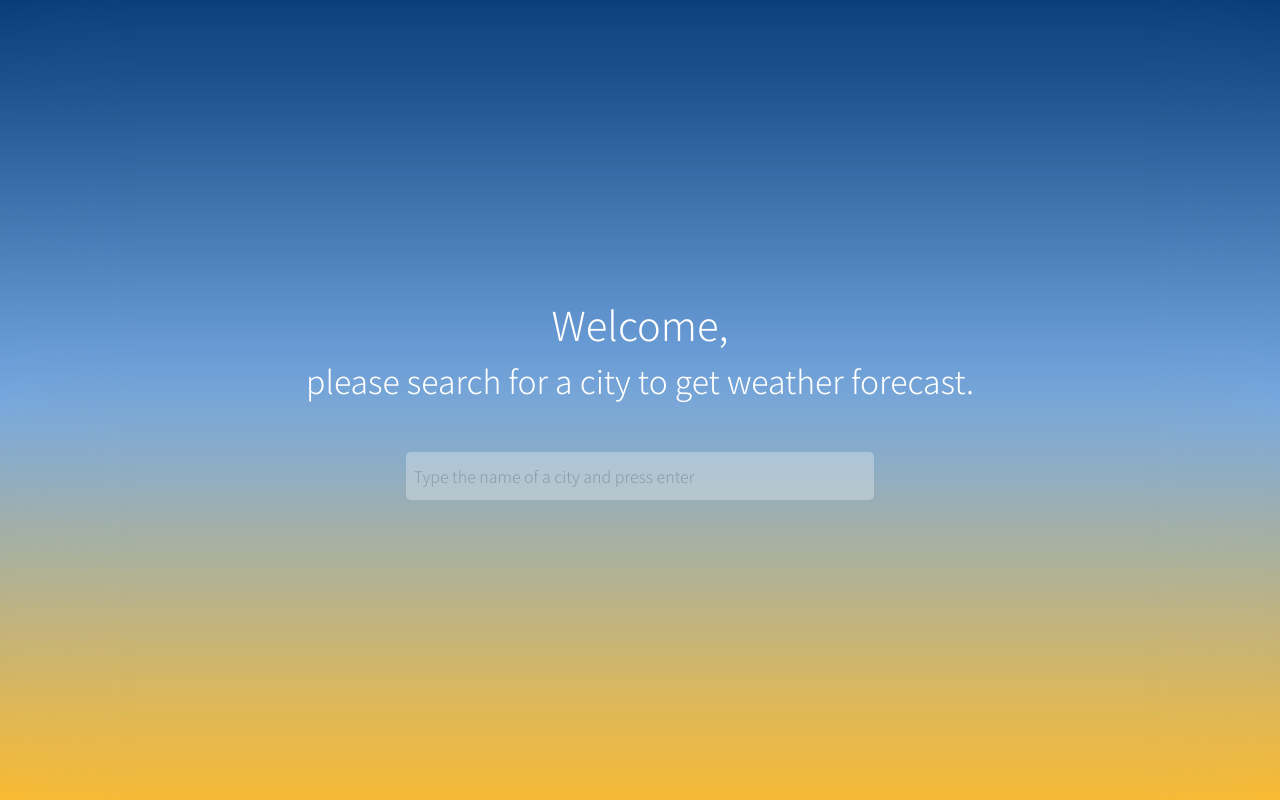
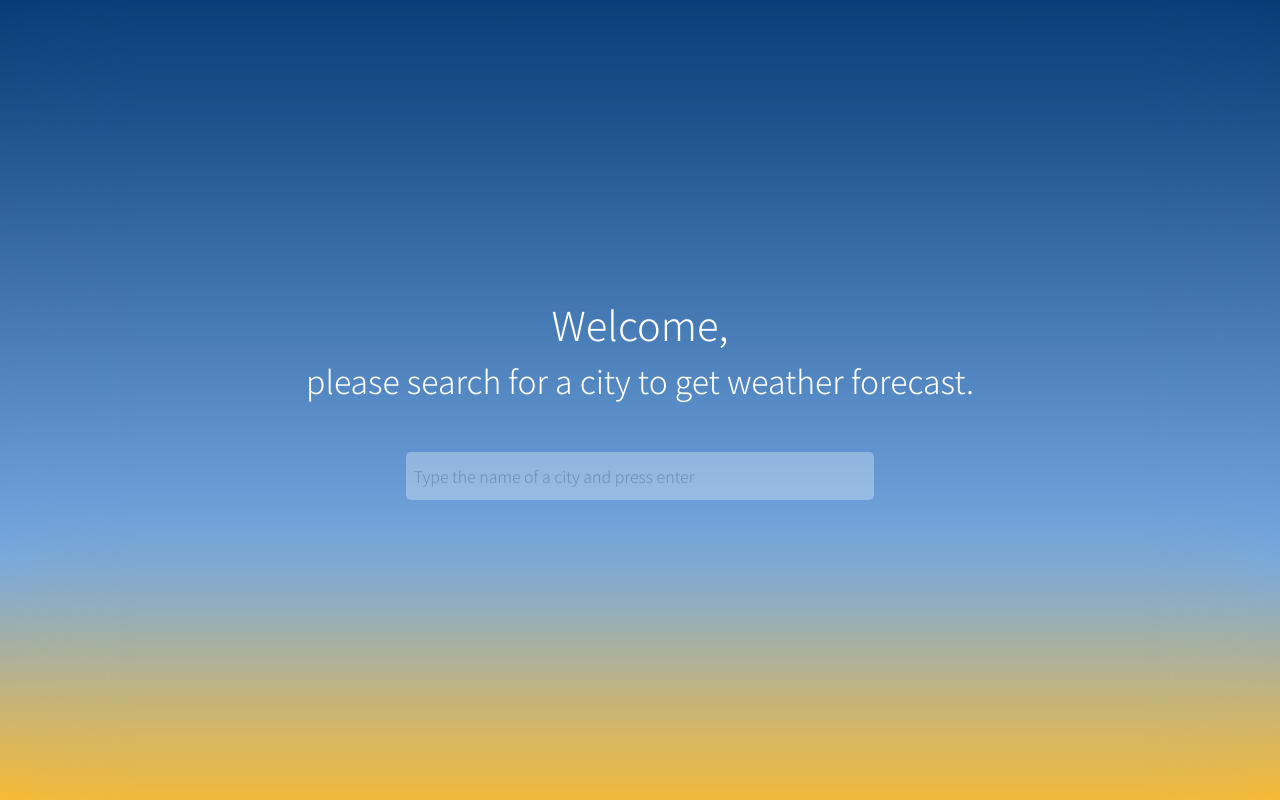
Before and after one commit to saraavvi/weather-forecast-app, a React (Create React App) app: page / in a window 1280 px wide. Built offline with nearby package versions, Linux system fonts and the light colour scheme.

Commit message:
trying to fix the look on smaller screens..

```diff
--- a/src/App.js
+++ b/src/App.js
@@ -1,4 +1,4 @@
-import React, { useState, useEffect } from "react";
+import React, { useState } from "react";
 import { Route, Switch } from "react-router-dom";
 import HomePage from "./pages/HomePage";
 import { WeatherContext } from "./contexts/WeatherContext";
@@ -14,13 +14,11 @@ function App() {
     )
       .then((res) => res.json())
       .then((data) => {
-        console.log(data);
         setCurrentData(data.list[0]);
         localStorage.setItem("cityName", city);
         const daily = data.list.filter((item) => {
           return item.dt_txt.includes("12:00:00");
         })
-        daily.shift()
         setDailyData(
           daily
         );
--- a/src/components/DailyCard.jsx
+++ b/src/components/DailyCard.jsx
@@ -4,7 +4,8 @@ import styled from "styled-components";
 
 const Card = styled.div`
   text-align: center;
-  //   padding: 2rem;
+  // padding: 2rem;
+  width: 100%;
   color: white;
   //   border: 1px solid white;
   p {
--- a/src/components/DailyCardContainer.jsx
+++ b/src/components/DailyCardContainer.jsx
@@ -1,11 +1,21 @@
 import React, { useContext } from "react";
 import { WeatherContext } from "../contexts/WeatherContext";
 import DailyCard from "../components/DailyCard";
+import styled from "styled-components";
+
+const DisplayCards = styled.div`
+display: flex;
+justify-content: space-between;
+@media (max-width: 576px) {
+  display: none;
+}
+`;
+
 
 export default function DailyCardContainer({ kToC, dateToDay }) {
   const { dailyData } = useContext(WeatherContext);
   return (
-    <>
+    <DisplayCards>
       {dailyData.map((item, index) => {
         const weekday = dateToDay(item.dt_txt);
         const temp = kToC(item.main.temp);
@@ -21,6 +31,6 @@ export default function DailyCardContainer({ kToC, dateToDay }) {
           />
         );
       })}
-    </>
+    </DisplayCards>
   );
 }
--- a/src/index.css
+++ b/src/index.css
@@ -1,28 +1,23 @@
 @import url("https://fonts.googleapis.com/css2?family=Noto+Sans+KR:wght@300&display=swap");
 
-body {
+html body {
   background-repeat: no-repeat;
-  background-image: linear-gradient(180deg, #053a76 0%, #77aae4 50%, #fdbb2d 100% );
+  background-image: linear-gradient(180deg, #053a76 0%, #77aae4 70%, #fdbb2d 100% );
+  background-attachment: fixed;
   margin: 0;
-  font-family: -apple-system, BlinkMacSystemFont, "Segoe UI", "Roboto", "Oxygen",
-    "Ubuntu", "Cantarell", "Fira Sans", "Droid Sans", "Helvetica Neue",
-    sans-serif;
   -webkit-font-smoothing: antialiased;
   -moz-osx-font-smoothing: grayscale;
+  font-family: "Noto Sans KR", sans-serif;
+  width: 100%;
+  height: 100%;
+  background-color: #fdbb2d;
+  backdrop-filter: blur(50px);
 }
 html {
   width: 100%;
   height: 100%;
 }
 
-html body {
-  font-family: "Noto Sans KR", sans-serif;
-  width: 100%;
-  height: 100%;
-  background-color: #fdbb2d;
-  backdrop-filter: blur(50px);
-}
-
 code {
   font-family: source-code-pro, Menlo, Monaco, Consolas, "Courier New",
     monospace;
--- a/src/pages/HomePage.jsx
+++ b/src/pages/HomePage.jsx
@@ -39,7 +39,6 @@ export default function HomePage() {
         <div className="row mt-5 pt-2">
           <div className="col-md-12 d-flex justify-content-center">
             {currentData && <MainCard kToC={kToC} />}
-            {console.log(currentData)}
           </div>
         </div>
 
@@ -48,7 +47,6 @@ export default function HomePage() {
             {dailyData && (
               <DailyCardContainer kToC={kToC} dateToDay={dateToDay} />
             )}
-            {console.log(dailyData)}
           </div>
         </div>
       </div>
```
